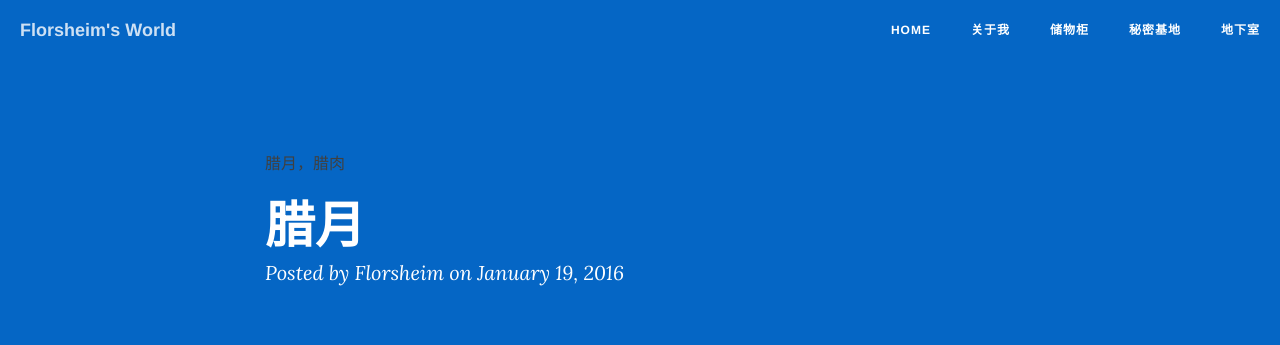
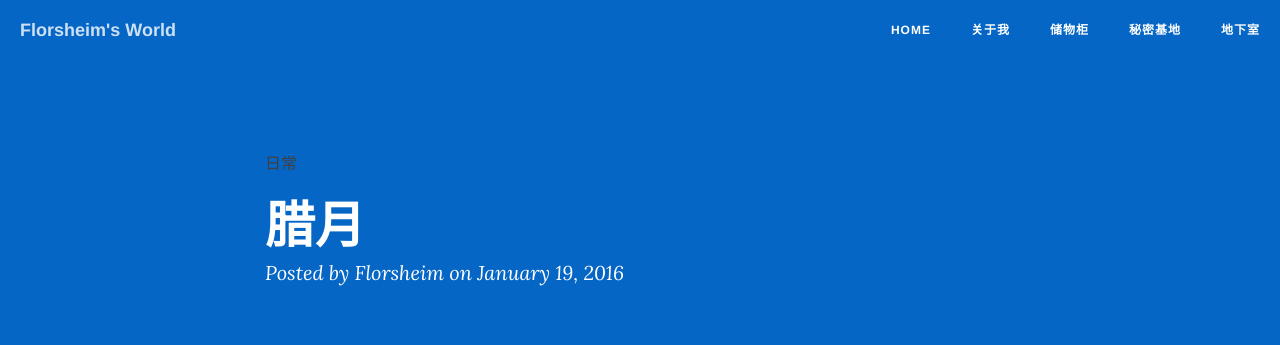
Before and after one commit to bear-kid/bear-kid.github.io, a Jekyll site: the page built from _posts/2016-01-19-layue.md, in a window 1280 px wide. Shown: the top 345 px of the page. Built offline with Jekyll 4.4.1, drawn with Linux system fonts in a browser that asks for light colours; nearby versions of some CDN libraries; comment, search, counter and statistics services are not loaded.

Commit message:
Update 2016-01-19-layue.md

```diff
--- a/_posts/2016-01-19-layue.md
+++ b/_posts/2016-01-19-layue.md
@@ -3,7 +3,7 @@ layout: post
 title: 腊月
 date: 2016-01-19
 categories: blog
-tags: [腊月，腊肉]
+tags: [日常]
 description: 腊月喝腊八粥晒腊肉
 
 ---
```
